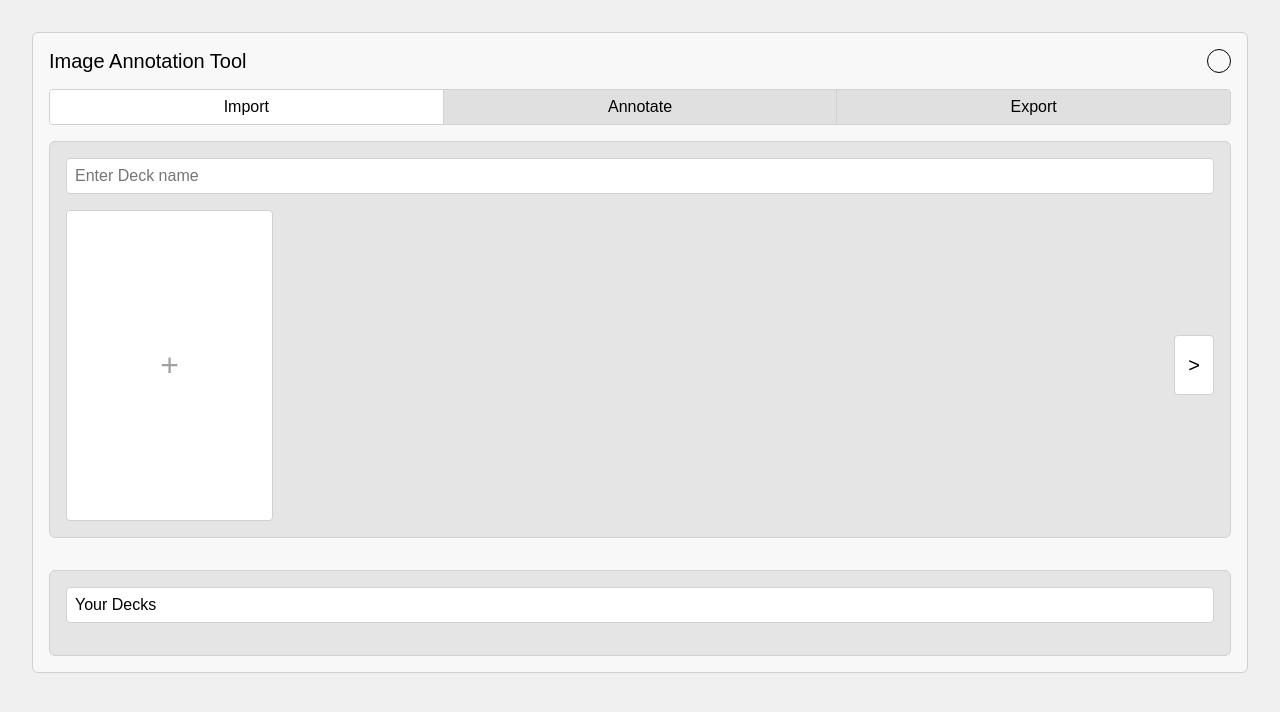
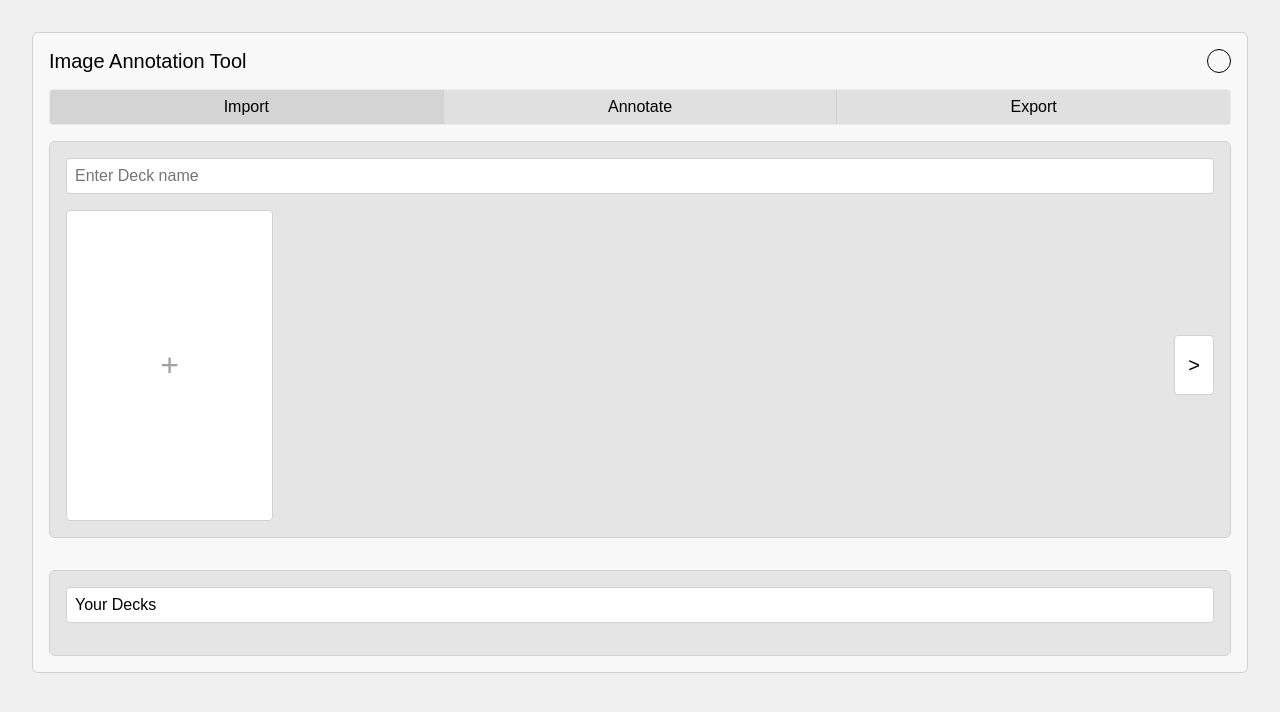
Before and after one commit to ZaynUH/annotation-tool, a Next.js app: page /upload in a window 1280 px wide. Shown: the top 712 px of the page. Built offline with nearby package versions, Linux system fonts and the light colour scheme.

Commit message:
css update upload page

```diff
--- a/styles/UploadPage.module.css
+++ b/styles/UploadPage.module.css
@@ -44,7 +44,7 @@
 /* === Tabs === */
 .toolbar {
   display: flex;
-  border: 1px solid #d1d1d1;
+  border: 1px solid #ebebeb;
   margin: 0 1rem;
   border-radius: 4px;
   overflow: hidden;
@@ -68,7 +68,7 @@
 }
 
 .tab.active {
-  background-color: #fff;
+  background-color: #d4d4d4;
 }
 
 /* === Section panels === */
```
